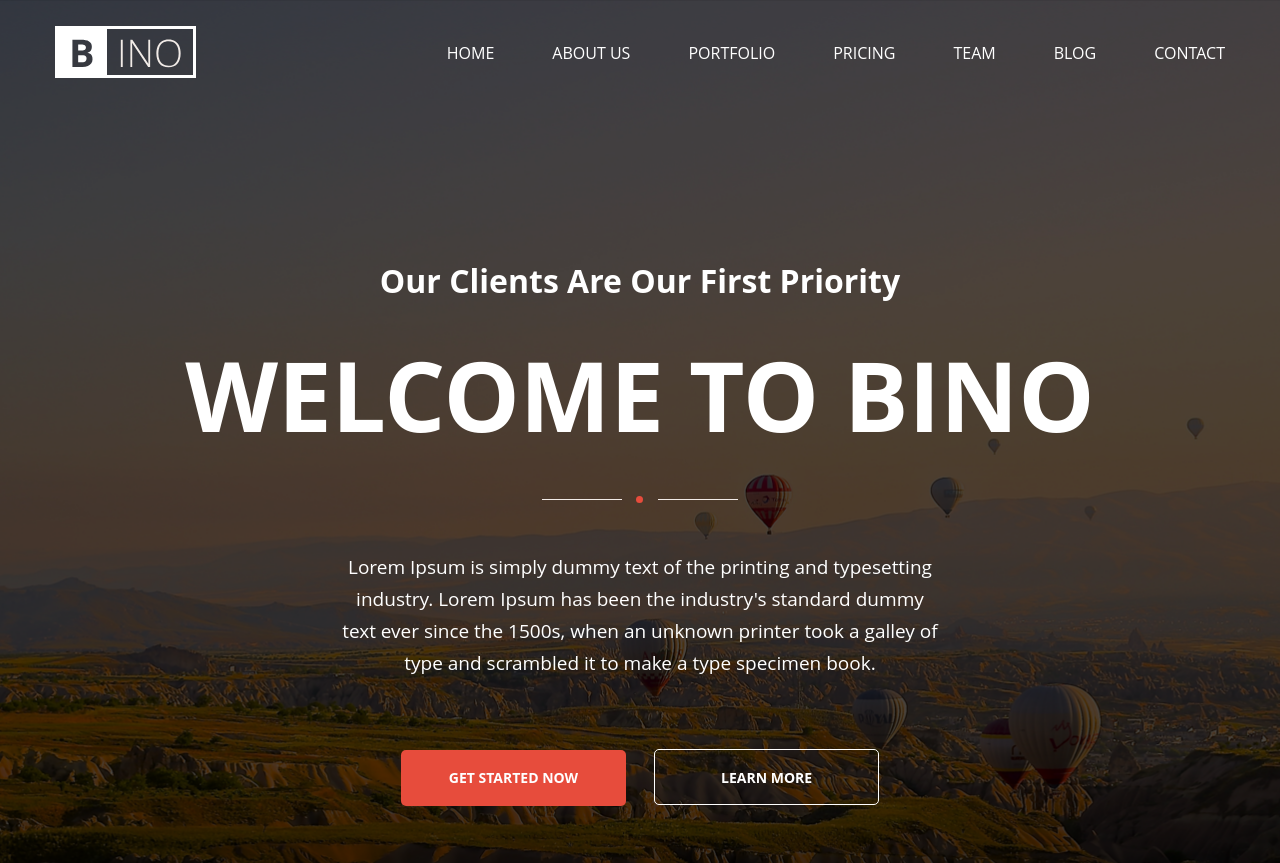
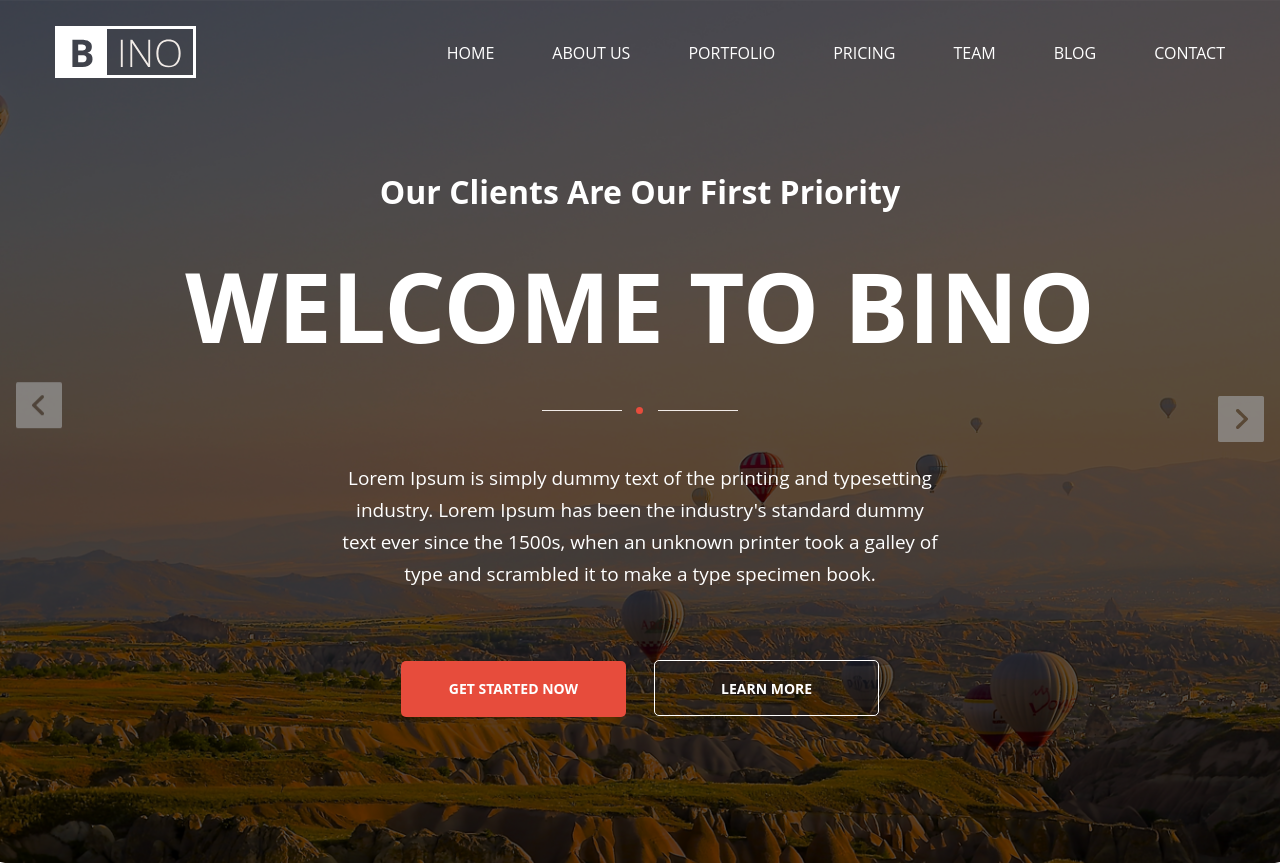
Before and after one commit to BjornSodenberg/iSpring_technical_task, a PHP site: page / in a window 1280 px wide. Shown: the top 863 px of the page. Run offline with PHP 8.4, Linux system fonts and the light colour scheme.

Commit message:
добавил слайдер

```diff
--- a/css/index.css
+++ b/css/index.css
@@ -44,9 +44,14 @@
   font-weight: 400;
 }
 
-*,html,body
+*, *::before, *::after
 {
   box-sizing: border-box;
+}
+
+body
+{
+
   font-family: "Open Sans", sans-serif;
 }
 
@@ -60,19 +65,97 @@
   padding-top: 26px;
 }
 
-.backgorund {
-  position: relative;
+.background {
+  position: absolute;
   display: flex;
   justify-content: center;
+  background-color: #999999;
+  height: 990px;
   width: 100%;
-  position: absolute;
-  top: 0;
 }
 
 .backgorund_image {
   width: inherit;
-  height: 990px;
   object-fit: cover;
+  filter: brightness(35%);
+}
+
+.shape
+{
+  display: block;
+  position: absolute;
+  bottom: 0;
+  width: 0px;
+  height: 0px;
+  border-top: 128px solid transparent;
+  border-bottom: 0px solid white;
+  border-left: 1px solid white;
+  border-right: 1px solid white;
+  z-index: 1;
+}
+
+.slide
+{
+  position: absolute;
+  inset: 0;
+  opacity: 0;
+  transition: 1s;
+  transition-delay: 200ms;
+}
+
+.slide > img
+{
+  display: block;
+  width: 100%;
+  height: 100%;
+  object-fit: cover;
+  object-position: center;
+}
+
+.slide[data-active]
+{
+  opacity: 1;
+  transition-delay: 0;
+}
+
+.carousel-button
+{
+  position: absolute;
+  z-index: 2;
+  border: none;
+  top: 40%;
+  transform: translateY(-30%);
+  color: #fff;
+  width: 46px;
+  height: 46px;
+}
+
+.carousel-button.prev
+{
+  left: 1rem;
+  background: url('/assets/images/slide-button.png');
+  transition: .5s;
+}
+
+.carousel-button.prev:hover
+{
+  background: url('/assets/images/focused-slide-button.png');
+  transition: .5s;
+}
+
+.carousel-button.next
+{
+  right: 1rem;
+  background: url('/assets/images/slide-button.png');
+  transform: rotate(180deg);
+  transition: .5s;
+}
+
+.carousel-button.next:hover
+{
+  background: url('/assets/images/focused-slide-button.png');
+  transform: rotate(180deg);
+  transition: .5s;
 }
 
 .nav
@@ -115,7 +198,7 @@
   align-items: center;
   justify-content: center;
   max-width: 1170px;
-  min-height: 910px;
+  min-height: 732px;
   margin: 0 auto;
 }
 
@@ -177,9 +260,15 @@
 
 .hero_form_button
 {
-  display: block;
   position: absolute;
   bottom: -38px;
+  z-index: 1;
+}
+
+.advantages
+{
+  background-color: #fff;
+  margin-top: 175px;
 }
 
 .advantages_list
@@ -188,7 +277,6 @@
   max-width: 1170px;
   display: flex;
   flex-direction: row;
-  justify-content: space-between;
   align-items: center;
   height: 442px;
 }
--- a/css/reset.css
+++ b/css/reset.css
@@ -30,6 +30,7 @@ footer, header, hgroup, menu, nav, section {
 }
 body {
 	line-height: 1;
+	margin: 0;
 }
 ol, ul {
 	list-style: none;
--- a/index.html
+++ b/index.html
@@ -7,18 +7,51 @@
     <link rel="stylesheet" href="css/reset.css" />
     <link rel="stylesheet" href="css/index.css" />
     <title>BINO</title>
+    <script src="/js/shape.js" defer></script>
+    <script src="/js/slider.js" defer></script>
   </head>
   <body>
-    <div class="backgorund">
-      <img
-        src="/assets/images/Background.png"
-        alt="background"
-        class="backgorund_image"
-      />
+    <div class="background" id="base">
+      <div class="shape"></div>
+      <div class="carousel" data-carousel>
+        <button
+          class="carousel-button prev"
+          data-carousel-button="prev"
+        ></button>
+        <button
+          class="carousel-button next"
+          data-carousel-button="next"
+        ></button>
+        <ul data-slides>
+          <li class="slide" data-active>
+            <img
+              src="/assets/images/Layer 5.png"
+              alt=""
+              class="backgorund_image"
+            />
+          </li>
+          <li class="slide">
+            <img
+              src="/assets/images/mountains1.jpg"
+              alt=""
+              class="backgorund_image"
+            />
+          </li>
+          <li class="slide">
+            <img
+              src="/assets/images/mountains2.jpg"
+              alt=""
+              class="backgorund_image"
+            />
+          </li>
+        </ul>
+      </div>
+
       <a href="#feedback" class="hero_form_button">
         <img src="/assets/images/icons/anchor.svg" alt="to form" />
       </a>
     </div>
+
     <header class="header" id="header">
       <a href="/" class="logo"
         ><img src="/assets/images/Logo.svg" alt="bino logo"
@@ -126,8 +159,8 @@
               <h3 class="services_item_title">WEB DESIGN</h3>
               <p class="services_item_description">
                 Lorem Ipsum is simply dummy text of the printing and typesetting
-                industry. Lorem Ipsum has been the industry's standard dummy text
-                ever
+                industry. Lorem Ipsum has been the industry's standard dummy
+                text ever
               </p>
             </div>
             <div class="service_item_icon">
@@ -139,12 +172,15 @@
               <h3 class="services_item_title">PRINT DESIGN</h3>
               <p class="services_item_description">
                 Lorem Ipsum is simply dummy text of the printing and typesetting
-                industry. Lorem Ipsum has been the industry's standard dummy text
-                ever
+                industry. Lorem Ipsum has been the industry's standard dummy
+                text ever
               </p>
             </div>
             <div class="service_item_icon">
-              <img src="assets/images/icons/print-design.svg" alt="print desing" />
+              <img
+                src="assets/images/icons/print-design.svg"
+                alt="print desing"
+              />
             </div>
           </li>
           <li class="services_item">
@@ -152,26 +188,33 @@
               <h3 class="services_item_title">PHOTOGRAPHY</h3>
               <p class="services_item_description">
                 Lorem Ipsum is simply dummy text of the printing and typesetting
-                industry. Lorem Ipsum has been the industry's standard dummy text
-                ever
+                industry. Lorem Ipsum has been the industry's standard dummy
+                text ever
               </p>
             </div>
             <div class="service_item_icon">
-              <img src="assets/images/icons/photography.svg" alt="photography" />
+              <img
+                src="assets/images/icons/photography.svg"
+                alt="photography"
+              />
             </div>
           </li>
         </ul>
       </div>
-      <div class="right_column">
-      </div>
+      <div class="right_column"></div>
     </section>
     <section class="feedback_form" id="feedback">
       <header class="feedback_header">
         <h2 class="feedback_title">KEEP IN TOUCH</h2>
         <p class="feedback_description">
-          Nullam sit amet odio eu est aliquet euismod a a urna. Proin eu urna suscipit, dictum quam nec.
+          Nullam sit amet odio eu est aliquet euismod a a urna. Proin eu urna
+          suscipit, dictum quam nec.
         </p>
-        <img src="assets/images/feedback-separator.svg" alt="separator" class="feedback_separator"/>
+        <img
+          src="assets/images/feedback-separator.svg"
+          alt="separator"
+          class="feedback_separator"
+        />
       </header>
       <div class="feedback_content">
         <div class="feedback_contacts">
@@ -179,13 +222,15 @@
             <li class="feedback_contacts_item">
               <address>
                 <h3>OUR ADDRESS</h3>
-                <a href="/">House #13, Street road, Sydney<br>2310 Australia</a>
+                <a href="/"
+                  >House #13, Street road, Sydney<br />2310 Australia</a
+                >
               </address>
             </li>
             <li class="feedback_contacts_item">
               <h3>CALL US</h3>
               <a href="tel:+ 880 168 109 1425">+ 880 168 109 1425</a>
-              <br>
+              <br />
               <a href="tel:+ 0216809142">+ 0216809142</a>
             </li>
             <li class="feedback_contacts_item">
@@ -196,17 +241,24 @@
         </div>
         <div class="feedback_fields">
           <form action="" class="form">
-            <input type="text" placeholder="Name">
-            <input type="email" name="email" placeholder="Email">
-            <input type="text" name="subject" placeholder="Subject">
-            <textarea name="message" cols="30" rows="4" placeholder="Message"></textarea>
+            <input type="text" placeholder="Name" />
+            <input type="email" name="email" placeholder="Email" />
+            <input type="text" name="subject" placeholder="Subject" />
+            <textarea
+              name="message"
+              cols="30"
+              rows="4"
+              placeholder="Message"
+            ></textarea>
             <button type="submit">SEND MESSAGE</button>
           </form>
         </div>
       </div>
     </section>
     <section class="promo">
-      <h2 class="promo_title">Let's Get Started Now. <span>It's FREE!</span></h2>
+      <h2 class="promo_title">
+        Let's Get Started Now. <span>It's FREE!</span>
+      </h2>
       <p class="promo_description">
         30 day free trial. Free plan allows up to 2 projects. Pay if you need
         more. Cancel anytime. No catches.
@@ -216,18 +268,45 @@
     <footer class="footer">
       <div class="footer_content">
         <ul class="socials_list">
-          <li class="socials_item"><img src="assets/images/icons/socials/facebook.svg" alt="facebook" /></li>
-          <li class="socials_item"><img src="assets/images/icons/socials/twitter.svg" alt="twitter" /></li>
-          <li class="socials_item"><img src="assets/images/icons/socials/rss.svg" alt="rss" /></li>
-          <li class="socials_item"><img src="assets/images/icons/socials/google-plus.svg" alt="google plus" /></li>
-          <li class="socials_item"><img src="assets/images/icons/socials/linkedin.svg" alt="linkedin" /></li>
-          <li class="socials_item"><img src="assets/images/icons/socials/skype.svg" alt="skype" /></li>
-          <li class="socials_item"><img src="assets/images/icons/socials/vimo.svg" alt="vimeo" /></li>
-          <li class="socials_item"><img src="assets/images/icons/socials/tumblr.svg" alt="tumblr" /></li>
+          <li class="socials_item">
+            <img
+              src="assets/images/icons/socials/facebook.svg"
+              alt="facebook"
+            />
+          </li>
+          <li class="socials_item">
+            <img src="assets/images/icons/socials/twitter.svg" alt="twitter" />
+          </li>
+          <li class="socials_item">
+            <img src="assets/images/icons/socials/rss.svg" alt="rss" />
+          </li>
+          <li class="socials_item">
+            <img
+              src="assets/images/icons/socials/google-plus.svg"
+              alt="google plus"
+            />
+          </li>
+          <li class="socials_item">
+            <img
+              src="assets/images/icons/socials/linkedin.svg"
+              alt="linkedin"
+            />
+          </li>
+          <li class="socials_item">
+            <img src="assets/images/icons/socials/skype.svg" alt="skype" />
+          </li>
+          <li class="socials_item">
+            <img src="assets/images/icons/socials/vimo.svg" alt="vimeo" />
+          </li>
+          <li class="socials_item">
+            <img src="assets/images/icons/socials/tumblr.svg" alt="tumblr" />
+          </li>
         </ul>
         <p class="footer_author">Kazi Efran c All Rights Reserved</p>
       </div>
-      <a href="#header" class="button_to_home"><img src="assets/images/icons/to-home.svg" alt="to home" /></a>
+      <a href="#header" class="button_to_home"
+        ><img src="assets/images/icons/to-home.svg" alt="to home"
+      /></a>
     </footer>
   </body>
 </html>
--- /dev/null
+++ b/js/shape.js
@@ -0,0 +1,11 @@
+
+function setShapeSize() {
+  const background = document.querySelector('.background');
+  const shape = document.querySelector('.shape');
+  const width = background.offsetWidth / 2;
+  shape.style["border-left"] = `${width}px solid #ffffff`;
+  shape.style["border-right"] = `${width}px solid #ffffff`;
+}
+
+window.onresize = setShapeSize;
+window.onload = setShapeSize;
--- /dev/null
+++ b/js/slider.js
@@ -0,0 +1,23 @@
+const buttons = document.querySelectorAll("[data-carousel-button");
+
+buttons.forEach(button => {
+  button.addEventListener("click", () => {
+    const offset = button.dataset.carouselButton === "next" ? 1 : -1;
+    const slides = button
+      .closest("[data-carousel]")
+      .querySelector("[data-slides]");
+
+    const activeSlide = slides.querySelector("[data-active");
+    let newIndex = [...slides.children].indexOf(activeSlide) + offset;
+    if (newIndex < 0) {
+      newIndex = slides.children.length - 1;
+    }
+
+    if (newIndex >= slides.children.length) {
+      newIndex = 0;
+    }
+
+    slides.children[newIndex].dataset.active = true;
+    delete activeSlide.dataset.active
+  })
+})
```
Also changed, not shown: assets/images/focused-slide-button.png (added), assets/images/focused-slide-button.svg (added), assets/images/mountains1.jpg (added), assets/images/mountains2.jpg (added), assets/images/slide-button.png (added), assets/images/slide-button.svg (added).
